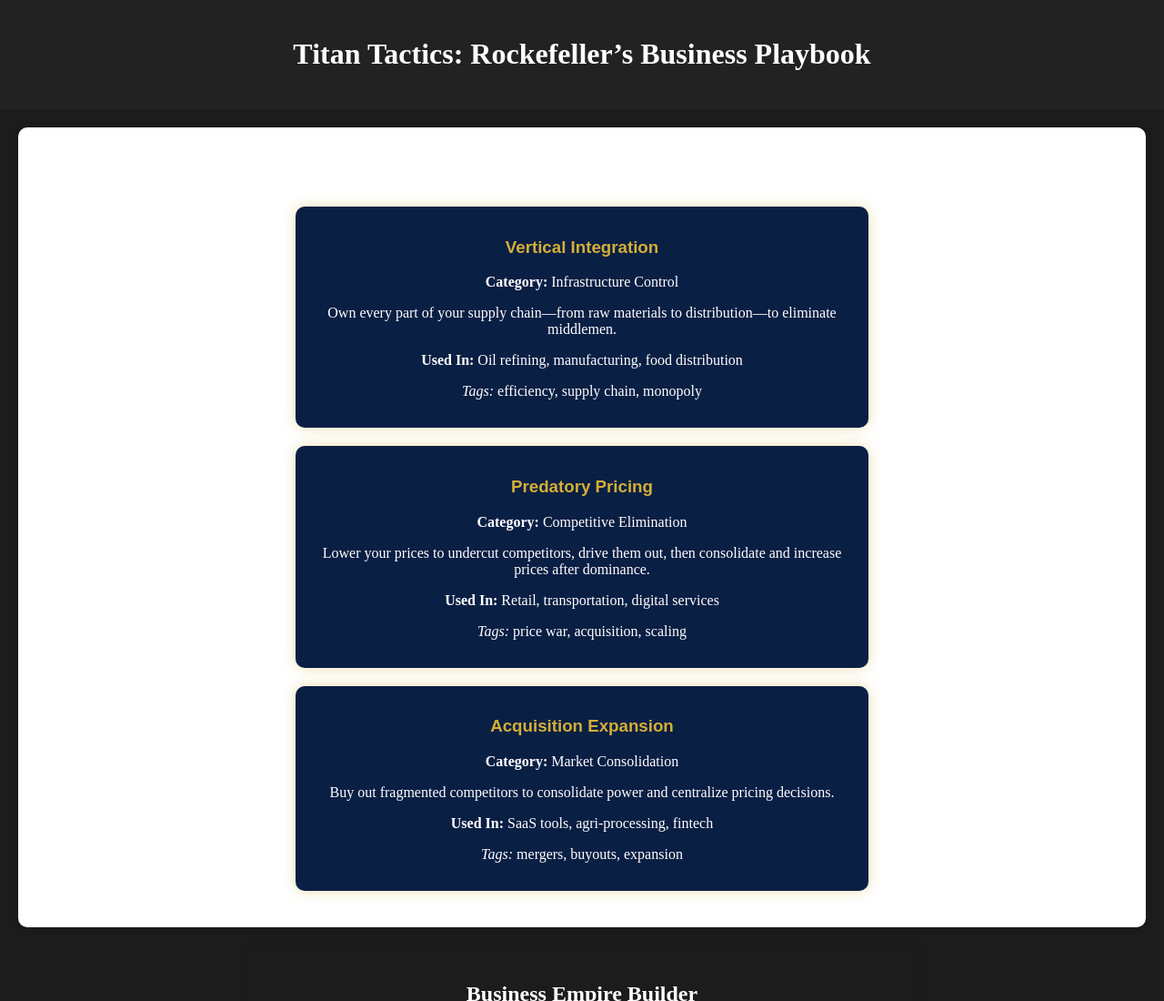
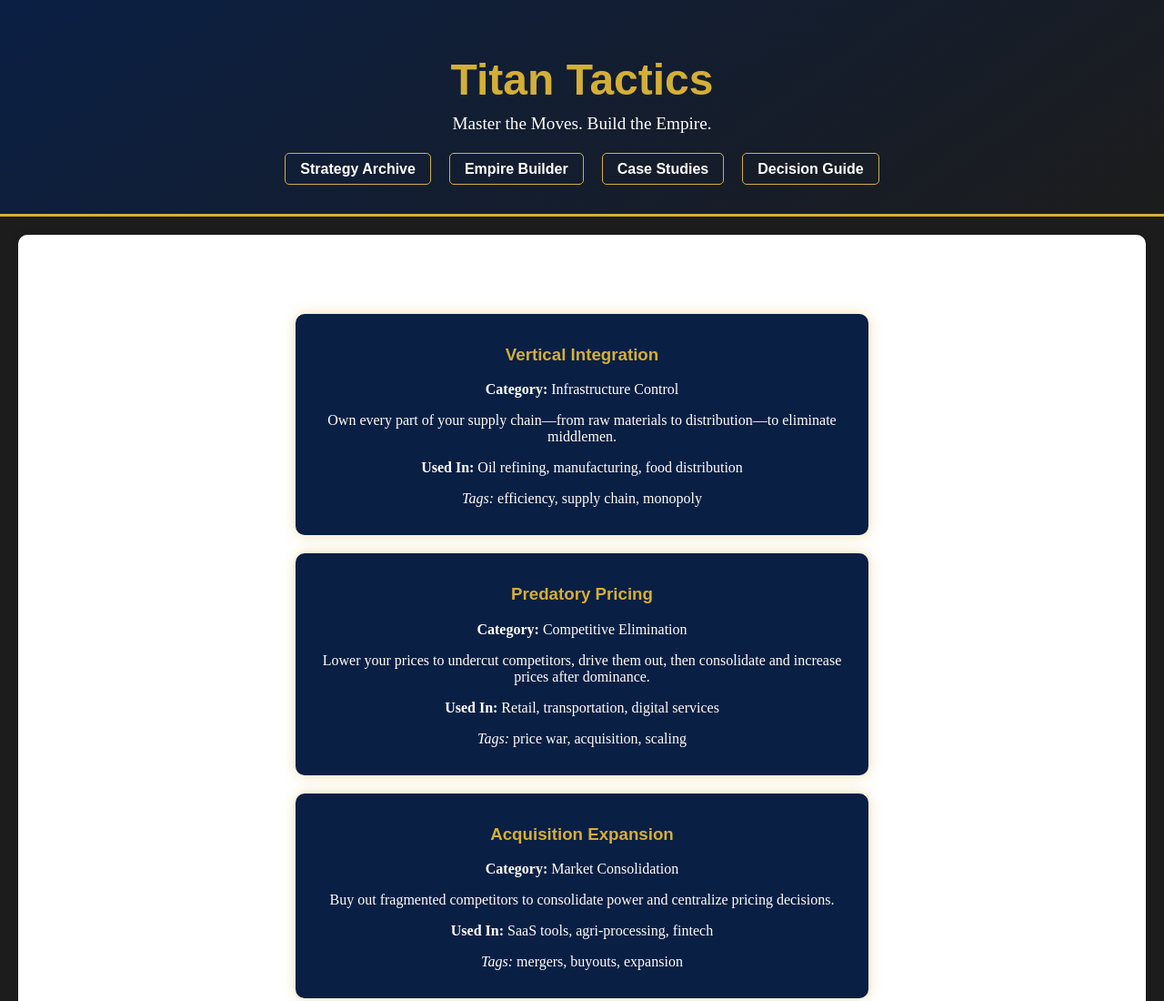
Before and after one commit to KaluleEnochAteesa/wdd330, a plain HTML site: page titan-tactics/titan-tactics.html in a window 1280 px wide. Shown: the top 1100 px of the page at 91% size. Drawn offline with Linux system fonts and the light colour scheme.

Commit message:
update 7

```diff
--- a/titan-tactics/styles/basic.css
+++ b/titan-tactics/styles/basic.css
@@ -137,3 +137,92 @@
     padding: 15px;
   }
 }
+/* Hero Banner */
+.hero {
+  background: linear-gradient(145deg, #0A1F44, #1C1C1C);
+  padding: 60px 30px 40px 30px;
+  text-align: center;
+  color: white;
+  border-bottom: 3px solid #D4AF37;
+}
+
+.hero h1 {
+  font-family: 'Montserrat', sans-serif;
+  font-size: 3em;
+  margin: 0;
+  color: #D4AF37;
+}
+
+.hero .tagline {
+  font-size: 1.2em;
+  font-family: 'Merriweather', serif;
+  margin-top: 10px;
+}
+
+/* Navigation */
+.navbar ul {
+  list-style: none;
+  margin: 30px 0 0;
+  padding: 0;
+  display: flex;
+  flex-wrap: wrap;
+  justify-content: center;
+  gap: 20px;
+}
+
+.navbar a {
+  color: #FFFFFF;
+  text-decoration: none;
+  font-family: 'Oswald', sans-serif;
+  font-weight: 600;
+  padding: 8px 16px;
+  border: 1px solid #D4AF37;
+  border-radius: 5px;
+  transition: all 0.3s ease-in-out;
+}
+
+.navbar a:hover {
+  background-color: #D4AF37;
+  color: #0A1F44;
+}
+
+@media screen and (max-width: 600px) {
+  .hero h1 {
+    font-size: 2em;
+  }
+  .navbar ul {
+    flex-direction: column;
+    align-items: center;
+  }
+}
+html {
+  scroll-behavior: smooth;
+}
+.module-card {
+  opacity: 0;
+  transform: translateY(40px);
+  animation: riseFade 0.6s ease-out forwards;
+}
+
+@keyframes riseFade {
+  to {
+    opacity: 1;
+    transform: translateY(0px);
+  }
+}
+
+.module-card:nth-of-type(1) {
+  animation-delay: 0.2s;
+}
+.module-card:nth-of-type(2) {
+  animation-delay: 0.4s;
+}
+.module-card:nth-of-type(3) {
+  animation-delay: 0.6s;
+}
+.module-card:nth-of-type(4) {
+  animation-delay: 0.8s;
+}
+.module-card {
+  border-top: 3px solid #D4AF37;
+}
--- a/titan-tactics/titan-tactics.html
+++ b/titan-tactics/titan-tactics.html
@@ -7,9 +7,19 @@
     <link rel="stylesheet" href="styles/basic.css">
 </head>
 <body>
-    <header>
-        <h1>Titan Tactics: Rockefeller’s Business Playbook</h1>
+    <header class="hero">
+     <h1>Titan Tactics</h1>
+     <p class="tagline">Master the Moves. Build the Empire.</p>
+     <nav class="navbar">
+        <ul>
+            <li><a href="#strategy-list">Strategy Archive</a></li>
+            <li><a href="#analysis-tool">Empire Builder</a></li>
+            <li><a href="#discussion-hub">Case Studies</a></li>
+            <li><a href="#downloads">Decision Guide</a></li>
+        </ul>
+     </nav>
     </header>
+
     <main>
         <section id="strategy-list"></section>
         <section id="analysis-tool"></section>
```
